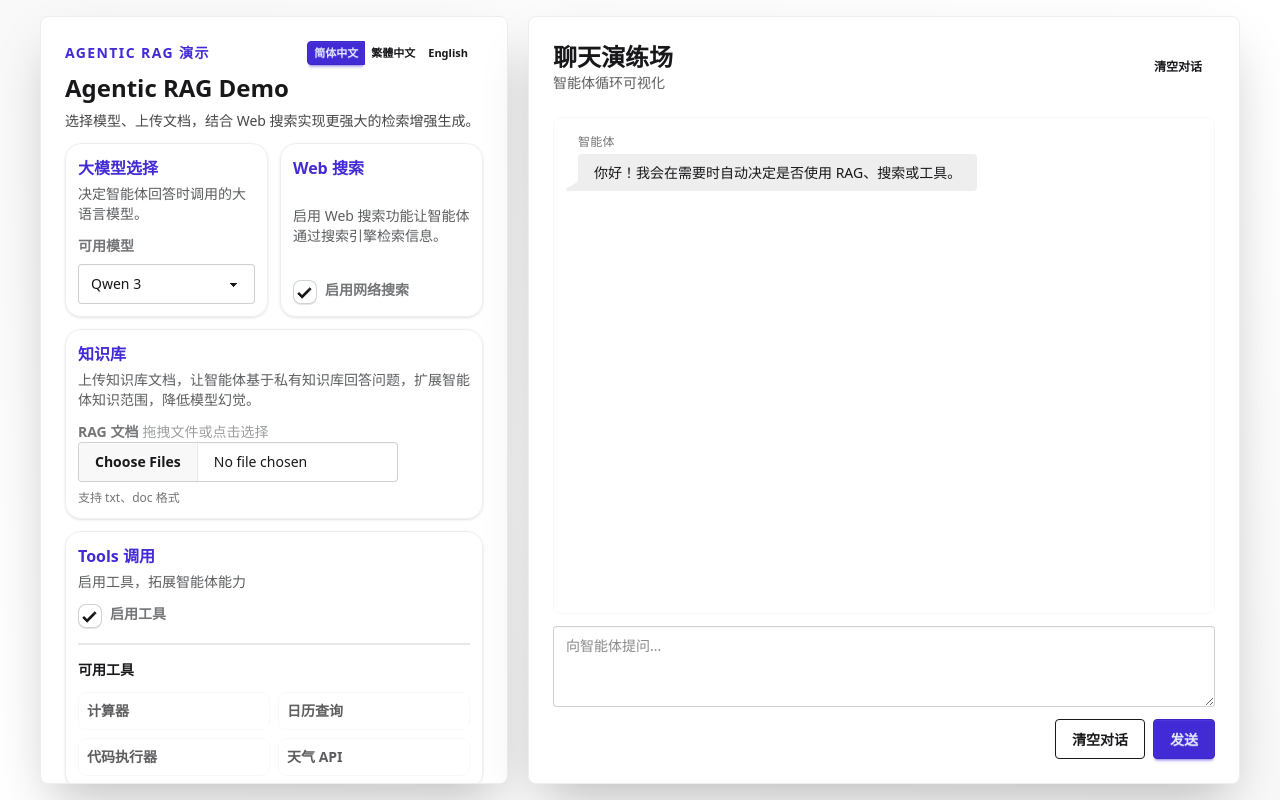
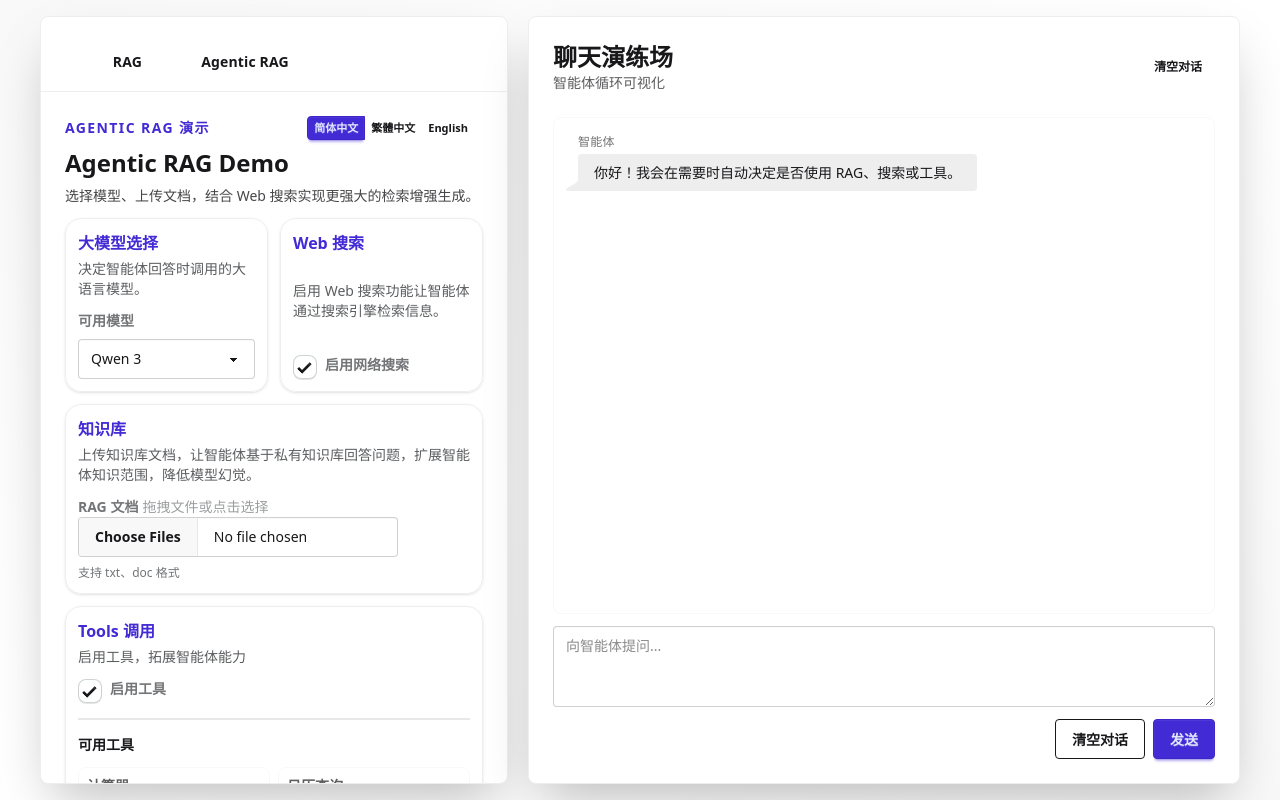
Before and after one commit to justin0x5eed/agent_demo, a React (Vite) app in the folder frontend/: page / in a window 1280 px wide. Built offline with nearby package versions, Linux system fonts and the light colour scheme.

Commit message:
Switch control tabs to boxed radio style

```diff
--- a/frontend/src/App.css
+++ b/frontend/src/App.css
@@ -132,3 +132,44 @@ dialog::backdrop {
   background-color: rgba(59, 130, 246, 0.6);
   border-radius: 9999px;
 }
+
+.control-tabs.tabs-box {
+  gap: 0.35rem;
+  padding: 0.55rem 0.65rem;
+  background: linear-gradient(145deg, hsl(var(--b2)), hsl(var(--b1)) 80%);
+  border-radius: 14px;
+  border: 1px solid hsl(var(--b3));
+  box-shadow: inset 0 1px 0 hsl(var(--b1) / 0.6), 0 12px 28px -22px rgba(15, 23, 42, 0.45);
+}
+
+.control-tabs .tab {
+  min-width: 7rem;
+  font-weight: 700;
+  letter-spacing: 0.01em;
+  color: hsl(var(--bc) / 0.72);
+  border-color: hsl(var(--b3));
+  transition: color 0.2s ease, box-shadow 0.25s ease, background-color 0.25s ease,
+    transform 0.18s ease;
+}
+
+.control-tabs .tab:hover {
+  color: hsl(var(--bc));
+  transform: translateY(-1px);
+}
+
+.control-tabs .tab:checked {
+  color: hsl(var(--bc));
+  box-shadow: 0 10px 24px -18px rgba(15, 23, 42, 0.55), 0 0 0 1px hsl(var(--b3));
+}
+
+.control-tabs .rag-tab:checked {
+  background: linear-gradient(135deg, hsl(var(--p) / 0.18), hsl(var(--p) / 0.26));
+  color: hsl(var(--p));
+  border-color: hsl(var(--p));
+}
+
+.control-tabs .agentic-tab:checked {
+  background: linear-gradient(135deg, hsl(var(--in) / 0.18), hsl(var(--in) / 0.26));
+  color: hsl(var(--in));
+  border-color: hsl(var(--in));
+}
--- a/frontend/src/App.tsx
+++ b/frontend/src/App.tsx
@@ -215,6 +215,7 @@ function App() {
   const [messages, setMessages] = useState<Message[]>([{ role: 'assistant', content: t.welcome }])
   const [input, setInput] = useState('')
   const [pending, setPending] = useState(false)
+  const [activePanel, setActivePanel] = useState<'rag' | 'agentic'>('rag')
   const chatWindowRef = useRef<HTMLDivElement | null>(null)
 
   const actionBadges = t.badges
@@ -364,6 +365,28 @@ Key takeaways: ${userMessage}`
       <div className="app-layout mx-auto flex min-h-0 w-full max-w-7xl flex-1 flex-col gap-5 lg:h-full lg:gap-7">
         <div className="app-columns grid min-h-0 flex-1 grid-cols-1 gap-5 lg:h-full lg:grid-cols-5 lg:items-stretch">
           <section className="card control-panel flex h-full min-h-0 flex-col border border-base-300 bg-base-100 shadow-2xl lg:col-span-2 lg:overflow-hidden">
+            <div className="flex items-center justify-between border-b border-base-300 px-5 pt-4">
+              <div className="tabs control-tabs tabs-box" role="tablist" aria-label="Control panel tabs">
+                <input
+                  type="radio"
+                  name="control-panel"
+                  role="tab"
+                  className="tab rag-tab"
+                  aria-label="RAG"
+                  checked={activePanel === 'rag'}
+                  onChange={() => setActivePanel('rag')}
+                />
+                <input
+                  type="radio"
+                  name="control-panel"
+                  role="tab"
+                  className="tab agentic-tab"
+                  aria-label="Agentic RAG"
+                  checked={activePanel === 'agentic'}
+                  onChange={() => setActivePanel('agentic')}
+                />
+              </div>
+            </div>
             <div className="card-body flex min-h-0 flex-1 flex-col gap-3 text-sm lg:overflow-y-auto">
               <div className="panel-header flex flex-col gap-3">
                 <header className="flex flex-col gap-2">
@@ -420,6 +443,7 @@ Key takeaways: ${userMessage}`
                 </header>
               </div>
 
+              {activePanel === 'rag' && (
                 <div className="control-grid grid min-h-0 flex-1 grid-cols-1 gap-3 md:grid-cols-2 md:grid-rows-none lg:auto-rows-[max-content]">
                   <div className="panel-tile flex flex-col rounded-2xl border border-base-300 bg-base-100/70 p-3 shadow-sm">
                     <p className="text-base font-semibold text-primary">{t.modelTitle}</p>
@@ -465,9 +489,9 @@ Key takeaways: ${userMessage}`
                     </p>
                     <p className="mb-3 mt-1 text-sm opacity-70">{t.knowledgeBaseDescription}</p>
                     <div className="form-control">
-                    <label className="label flex-col items-start gap-1 sm:flex-row sm:items-center sm:justify-between">
-                      <span className="label-text font-semibold">{t.uploadLabel}</span>
-                      <span className="label-text-alt w-full text-left opacity-70 sm:w-auto sm:text-right">
+                      <label className="label flex-col items-start gap-1 sm:flex-row sm:items-center sm:justify-between">
+                        <span className="label-text font-semibold">{t.uploadLabel}</span>
+                        <span className="label-text-alt w-full text-left opacity-70 sm:w-auto sm:text-right">
                           {documents.length ? `${documents.length} ${t.uploaded}` : t.uploadHint}
                         </span>
                       </label>
@@ -534,6 +558,124 @@ Key takeaways: ${userMessage}`
                     </div>
                   </div>
                 </div>
+              )}
+
+              {activePanel === 'agentic' && (
+                <div className="control-grid grid min-h-0 flex-1 grid-cols-1 gap-3 md:grid-cols-2 md:grid-rows-none lg:auto-rows-[max-content]">
+                  <div className="panel-tile flex flex-col rounded-2xl border border-base-300 bg-base-100/70 p-3 shadow-sm">
+                    <p className="text-base font-semibold text-primary">{t.modelTitle}</p>
+                    <p className="mb-3 mt-1 text-sm opacity-70">{t.modelDescription}</p>
+                    <label className="label mb-1" htmlFor="model-select-agentic">
+                      <span className="label-text font-semibold">{t.modelLabel}</span>
+                    </label>
+                    <select
+                      id="model-select-agentic"
+                      className="select select-bordered mt-1 w-full"
+                      value={selectedModel}
+                      onChange={(event) => setSelectedModel(event.target.value)}
+                    >
+                      {modelOptions.map((option) => (
+                        <option key={option.id} value={option.id}>
+                          {option.label}
+                        </option>
+                      ))}
+                    </select>
+                  </div>
+
+                  <div className="panel-tile flex min-h-0 flex-col rounded-2xl border border-base-300 bg-base-100/70 p-3 shadow-sm">
+                    <p className="text-base font-semibold text-primary">
+                      {t.webSearchTitle}
+                    </p>
+                    <p className="mb-3 mt-1 text-sm opacity-70">{t.webSearchDescription}</p>
+                    <label className="label w-full cursor-pointer items-start justify-start gap-2 text-left">
+                      <input
+                        type="checkbox"
+                        className="checkbox"
+                        checked={enableWebSearch}
+                        onChange={(event) => setEnableWebSearch(event.target.checked)}
+                      />
+                      <span className="label-text min-w-0 flex-1 break-words font-semibold leading-snug">
+                        {t.webSearch}
+                      </span>
+                    </label>
+                  </div>
+
+                  <div className="panel-tile flex min-h-0 flex-col rounded-2xl border border-base-300 bg-base-100/70 p-3 shadow-sm md:col-span-2">
+                    <p className="text-base font-semibold text-primary">
+                      {t.knowledgeBaseTitle}
+                    </p>
+                    <p className="mb-3 mt-1 text-sm opacity-70">{t.knowledgeBaseDescription}</p>
+                    <div className="form-control">
+                      <label className="label flex-col items-start gap-1 sm:flex-row sm:items-center sm:justify-between">
+                        <span className="label-text font-semibold">{t.uploadLabel}</span>
+                        <span className="label-text-alt w-full text-left opacity-70 sm:w-auto sm:text-right">
+                          {documents.length ? `${documents.length} ${t.uploaded}` : t.uploadHint}
+                        </span>
+                      </label>
+                      <input
+                        type="file"
+                        accept=".txt,.doc"
+                        multiple
+                        className="file-input file-input-bordered"
+                        onChange={handleUpload}
+                      />
+                      <p className="mt-2 text-xs text-base-content/60">{t.supportedFormats}</p>
+                      {uploadStatus === 'uploading' && (
+                        <p className="mt-2 text-xs text-info">{t.uploading}</p>
+                      )}
+                      {uploadStatus === 'success' && (
+                        <p className="mt-2 text-xs text-success">{t.uploadSuccess}</p>
+                      )}
+                      {uploadStatus === 'error' && (
+                        <p className="mt-2 text-xs text-error">
+                          {t.uploadError}
+                          {uploadError ? ` (${uploadError})` : null}
+                        </p>
+                      )}
+                      {documents.length > 0 && (
+                        <ul className="mt-2 space-y-1 rounded-box bg-base-200 p-3 text-sm">
+                          {documents.map((file) => (
+                            <li key={file.name} className="flex items-center justify-between">
+                              <span>{file.name}</span>
+                              <span className="text-xs opacity-60">{(file.size / 1024).toFixed(1)} KB</span>
+                            </li>
+                          ))}
+                        </ul>
+                      )}
+                    </div>
+                  </div>
+
+                  <div className="panel-tile flex min-h-0 flex-col rounded-2xl border border-base-300 bg-base-100/70 p-3 shadow-sm md:col-span-2 lg:overflow-y-auto">
+                    <p className="text-base font-semibold text-primary">
+                      {t.toolsTitle}
+                    </p>
+                    <p className="mb-3 mt-1 text-sm opacity-70">{t.toolsDescription}</p>
+                    <label className="label w-full cursor-pointer items-start justify-start gap-2 text-left">
+                      <input
+                        type="checkbox"
+                        className="checkbox"
+                        checked={enableTools}
+                        onChange={(event) => setEnableTools(event.target.checked)}
+                      />
+                      <span className="label-text min-w-0 flex-1 break-words font-semibold leading-snug">{t.tools}</span>
+                    </label>
+                    <div className="divider my-2" />
+                    <p className="text-sm font-semibold">{t.chooseTools}</p>
+                    <div className="mt-3 grid grid-cols-1 gap-2 sm:grid-cols-2">
+                      {tools.map((tool) => (
+                        <div
+                          key={tool.id}
+                          className="rounded-box border border-base-200 bg-base-100/80 p-2"
+                        >
+                          <span className="label-text min-w-0 flex-1 break-words font-semibold leading-snug opacity-70">
+                            {tool.label[language]}
+                          </span>
+                        </div>
+                      ))}
+                    </div>
+                  </div>
+                </div>
+              )}
             </div>
           </section>
 
```
